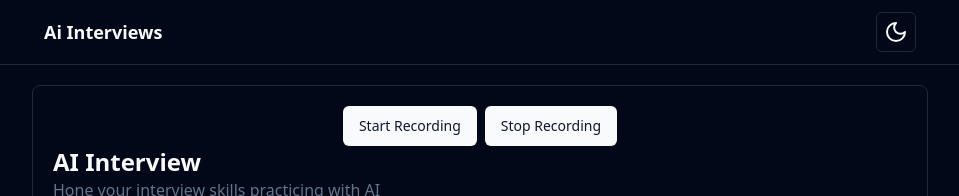
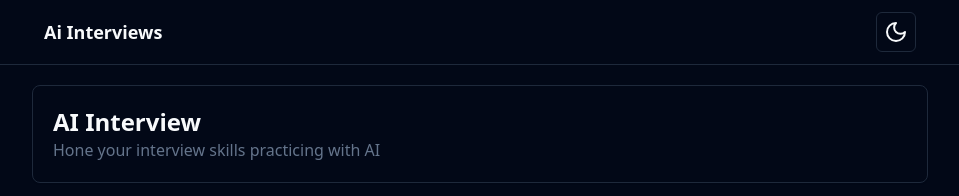
Before and after one commit to baccarani/ai-interview-1.0, a React (Vite) app: page / in a window 1280 px wide. Shown: the top 196 px of the page, without its empty margins (160-1119 px from the left). Built offline with nearby package versions, Linux system fonts and the light colour scheme; no server answers.

Commit message:
Update home page

```diff
--- a/src/pages/home/HomePage.tsx
+++ b/src/pages/home/HomePage.tsx
@@ -1,6 +1,6 @@
 import { Card } from "@/components/ui/card";
 import Interview from "@/features/interview/Interview";
-import Recorder from "@/features/recorder/Recorder";
+// import Recorder from "@/features/recorder/Recorder";
 import Layout from "@/layout/Layout";
 import Container from "@/layout/container/Container";
 
@@ -9,7 +9,7 @@ const HomePage = () => {
     <Layout>
       <Container className="grid grid-cols-1 gap-5 py-5">
         <Card className="p-5">
-          <Recorder fileName="random" />
+          {/* <Recorder fileName="random" /> */}
           <h1 className="text-2xl font-semibold">AI Interview</h1>
           <p className="text-slate-500">
             Hone your interview skills practicing with AI
```
